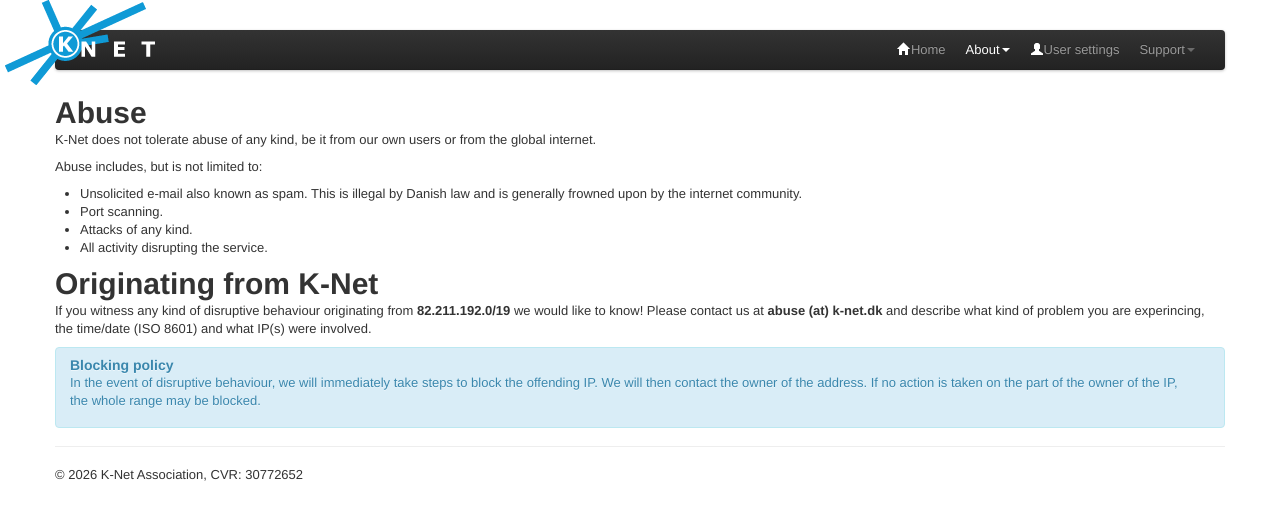
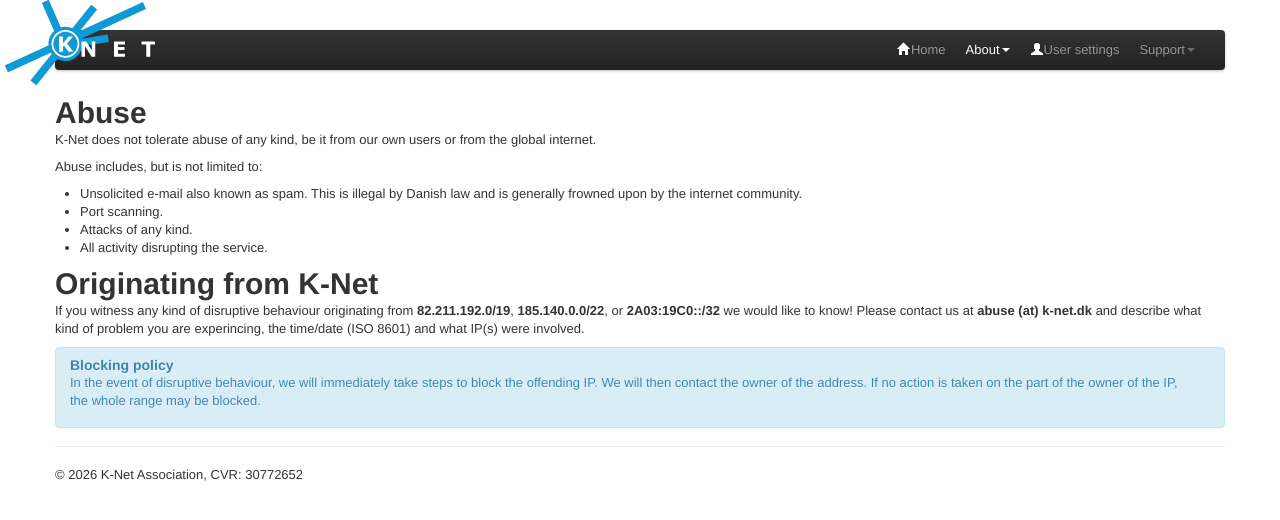
Before and after one commit to knetsystem/homepage, a Jekyll site: the page built from abuse.markdown, in a window 1280 px wide. Shown: the top 520 px of the page. Built offline with Jekyll 4.4.1, drawn with Linux system fonts in a browser that asks for light colours.

Commit message:
Add ther other prefixes to abuse.markdown

```diff
--- a/abuse.markdown
+++ b/abuse.markdown
@@ -16,7 +16,7 @@
 	<li>All activity disrupting the service.</li>
 </ul>
 <h1>Originating from K-Net</h1>
-<p>If you witness any kind of disruptive behaviour originating from <strong>82.211.192.0/19</strong> we would like to know!
+<p>If you witness any kind of disruptive behaviour originating from <strong>82.211.192.0/19</strong>, <strong>185.140.0.0/22</strong>, or <strong>2A03:19C0::/32</strong> we would like to know!
 Please contact us at <strong>abuse (at) k-net.dk</strong> and describe what kind of problem you are experincing, the
 time/date (ISO 8601) and what IP(s) were involved.</p>
 <div class="alert alert-info">
```
